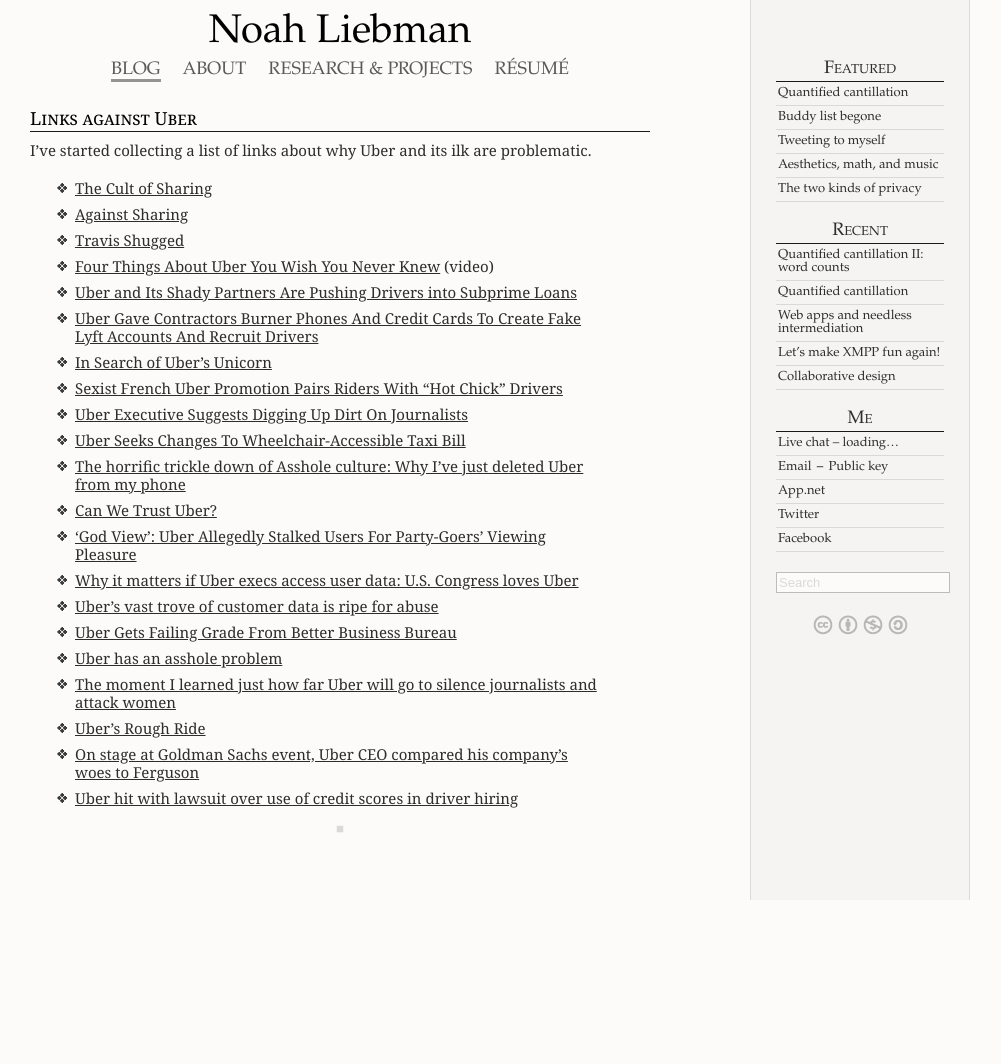
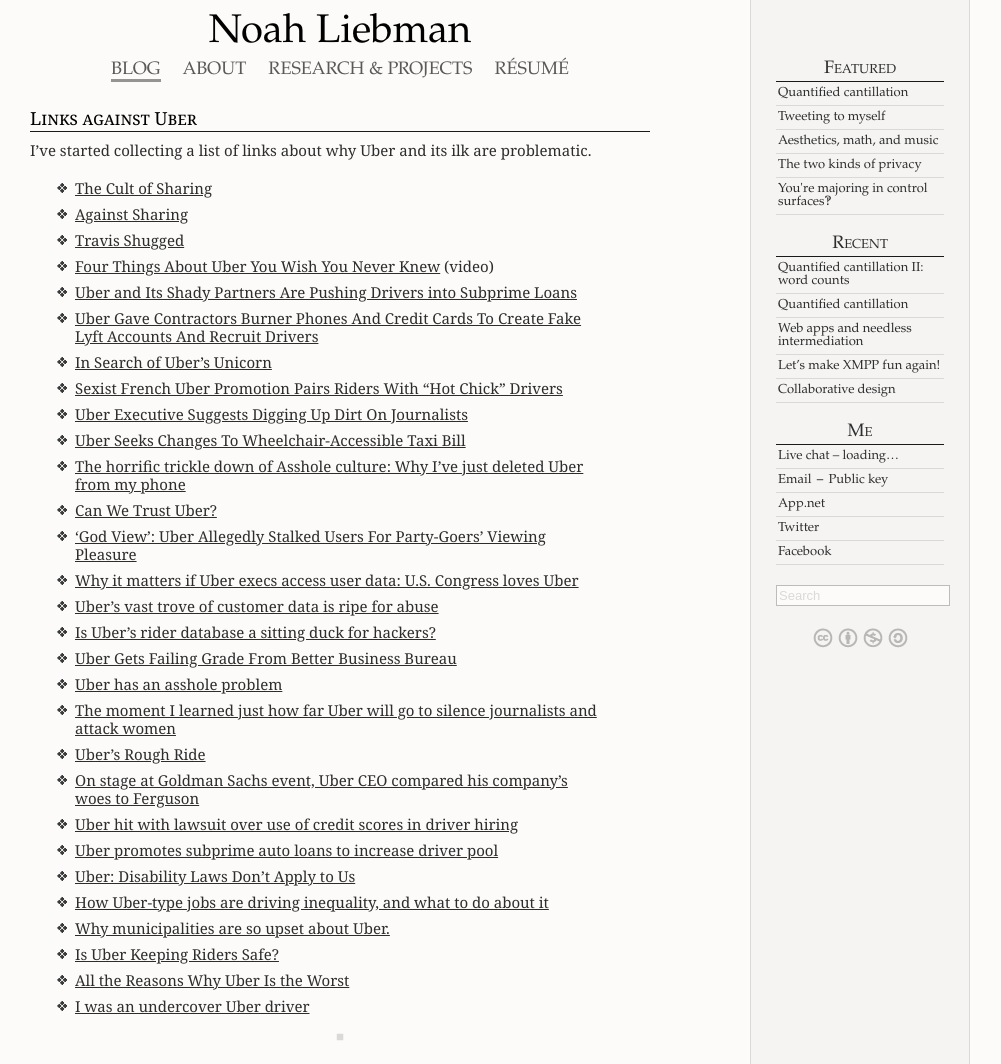
Before and after one commit to Noleli/homepage, a Jekyll site: the page built from pages/linksagainstuber.md, in a window 1280 px wide. Shown: the whole page, without its empty margins (140-1141 px from the left). Built offline with Jekyll 4.4.1, drawn with Linux system fonts in a browser that asks for light colours; nearby versions of some CDN libraries; comment, search, counter and statistics services are not loaded; before the commit the page ends 900 px from its top, so only the background shows below that.

Commit message:
added control surfaces as featured, and some uber links

```diff
--- a/_includes/sidebar.html
+++ b/_includes/sidebar.html
@@ -2,10 +2,10 @@
 				<h2>Featured</h2>
 				<ul>
 					<li><a href="/{{site.baseurl}}2015/04/quantified-cantillation/">Quantified cantillation</a></li>
-					<li><a href="/{{site.baseurl}}2011/09/buddy-list-begone/">Buddy list begone</a></li>
 					<li><a href="/{{site.baseurl}}2011/08/tweeting-to-myself/">Tweeting to myself</a></li>
 					<li><a href="/{{site.baseurl}}2011/06/aesthetics-math-and-music/">Aesthetics, math, and music</a></li>
 					<li><a href="/{{site.baseurl}}2011/02/the-two-kinds-of-privacy/">The two kinds of privacy</a></li>
+					<li><a href="/{{site.baseurl}}2009/03/youre-majoring-in-control-surfaces/">You're majoring in control surfaces‽</a></li>
 				</ul>
 				<h2>Recent</h2>
 				<ul>
--- a/pages/linksagainstuber.md
+++ b/pages/linksagainstuber.md
@@ -19,9 +19,17 @@
 - ['God View': Uber Allegedly Stalked Users For Party-Goers' Viewing Pleasure](http://www.forbes.com/sites/kashmirhill/2014/10/03/god-view-uber-allegedly-stalked-users-for-party-goers-viewing-pleasure/)
 - [Why it matters if Uber execs access user data: U.S. Congress loves Uber](http://digiphile.wordpress.com/2014/11/18/why-it-matters-if-uber-execs-access-user-data-u-s-congress-loves-uber/)
 - [Uber's vast trove of customer data is ripe for abuse](http://www.vox.com/2014/11/18/7243093/uber-privacy-problems)
+- [Is Uber’s rider database a sitting duck for hackers?](http://www.washingtonpost.com/blogs/the-switch/wp/2014/12/01/is-ubers-rider-database-a-sitting-duck-for-hackers/)
 - [Uber Gets Failing Grade From Better Business Bureau](http://www.huffingtonpost.com/2014/10/11/uber-better-business-bureau-f-rating_n_5969894.html)
 - [Uber has an asshole problem](http://www.vox.com/2014/11/18/7240295/uber-privacy)
 - [The moment I learned just how far Uber will go to silence journalists and attack women](http://pando.com/2014/11/17/the-moment-i-learned-just-how-far-uber-will-go-to-silence-journalists-and-attack-women/)
 - [Uber’s Rough Ride](http://www.nytimes.com/2014/11/22/opinion/joe-nocera-ubers-rough-ride.html?_r=1)
 - [On stage at Goldman Sachs event, Uber CEO compared his company’s woes to Ferguson](http://pando.com/2014/11/20/on-stage-at-goldman-sachs-event-travis-kalanick-compared-his-companys-woes-to-ferguson/)
 - [Uber hit with lawsuit over use of credit scores in driver hiring](https://gigaom.com/2014/11/25/uber-hit-with-lawsuit-over-use-of-credit-scores-in-driver-hiring/)
+- [Uber promotes subprime auto loans to increase driver pool](http://america.aljazeera.com/articles/2015/5/27/uber-promotes-subprime-auto-loans-to-increase-driver-pool.html)
+- [Uber: Disability Laws Don’t Apply to Us](http://www.thedailybeast.com/articles/2015/05/21/uber-disability-laws-don-t-apply-to-us.html)
+- [How Uber-type jobs are driving inequality, and what to do about it](http://www.washingtonpost.com/blogs/wonkblog/wp/2015/05/21/how-uber-type-jobs-are-driving-inequality-and-what-to-do-about-it/)
+- [Why municipalities are so upset about Uber.](http://davescharf.blogspot.com/2014/12/why-municipalities-are-so-upset-about.html)
+- [Is Uber Keeping Riders Safe?](http://www.nbcbayarea.com/investigations/Is-Uber-Keeping-Riders-Safe-256438921.html)
+- [All the Reasons Why Uber Is the Worst](http://www.vice.com/read/all-the-reasons-why-uber-is-the-worst-1118)
+- [I was an undercover Uber driver](http://citypaper.net/uberdriver/)
```
